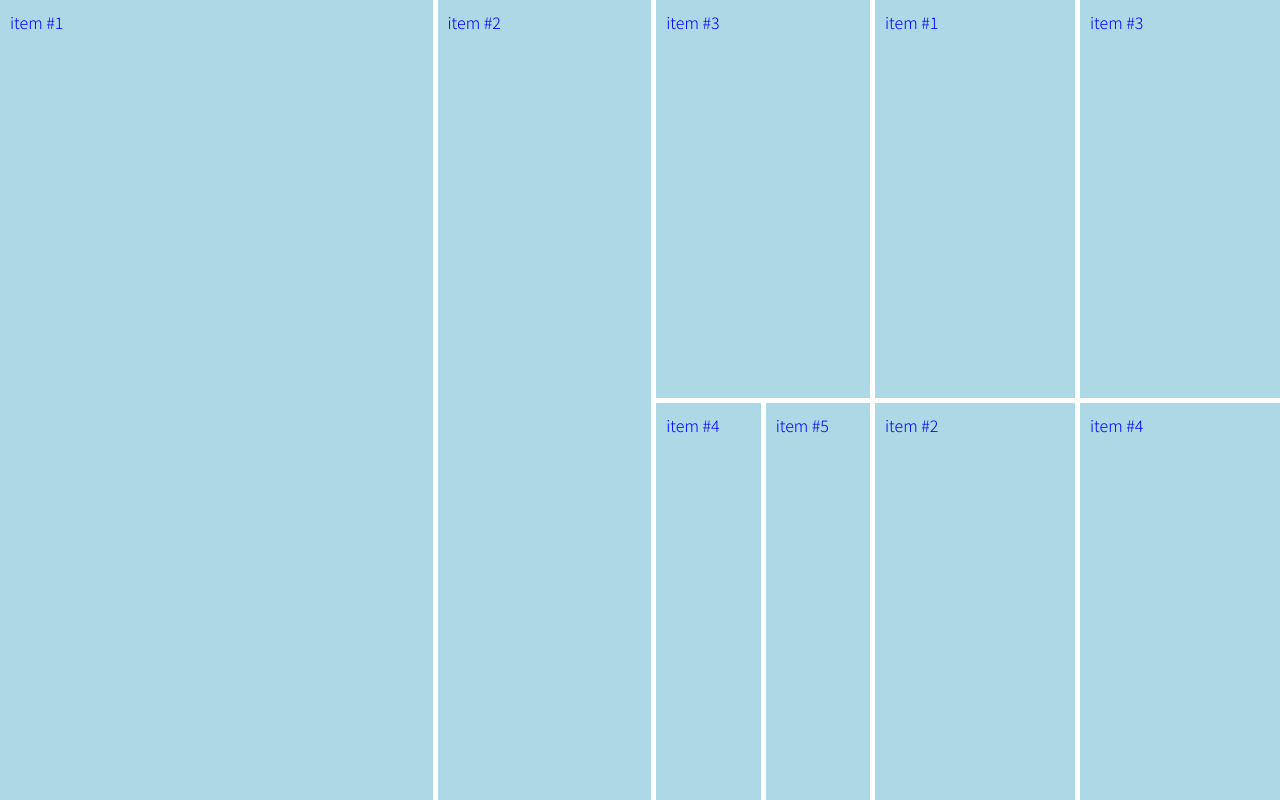
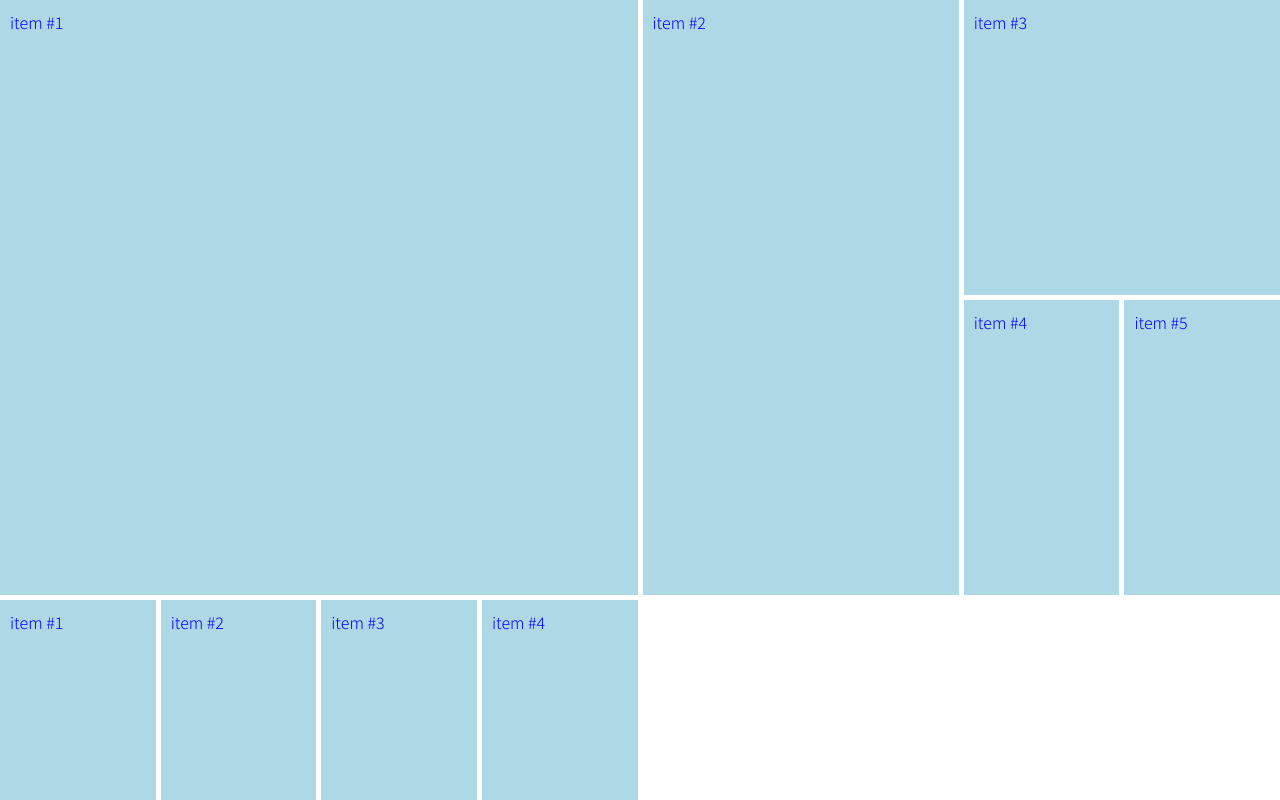
Before and after one commit to terracing/css-grids, a plain HTML site: page index.html in a window 1280 px wide. Drawn offline with Linux system fonts and the light colour scheme.

Commit message:
Manejando grid implícito en filas.

```diff
--- a/assets/css/grid-implicito.css
+++ b/assets/css/grid-implicito.css
@@ -11,9 +11,9 @@ body {
     grid-template-columns: [inicio] 1fr [linea1] 1fr [linea2] 1fr [linea3] 1fr [destacado-end] 1fr [linea5] 1fr [destacado2-end] 1fr [linea7] 1fr [final];
     height: 100vh;
     gap: 5px;
-    /* Columnas implícitas */
-    grid-auto-flow: column;
-    grid-auto-columns: 200px;
+    /* Filas implícitas */
+    grid-auto-flow: row;
+    grid-auto-rows: 200px;
 }
 
 .item {
```
